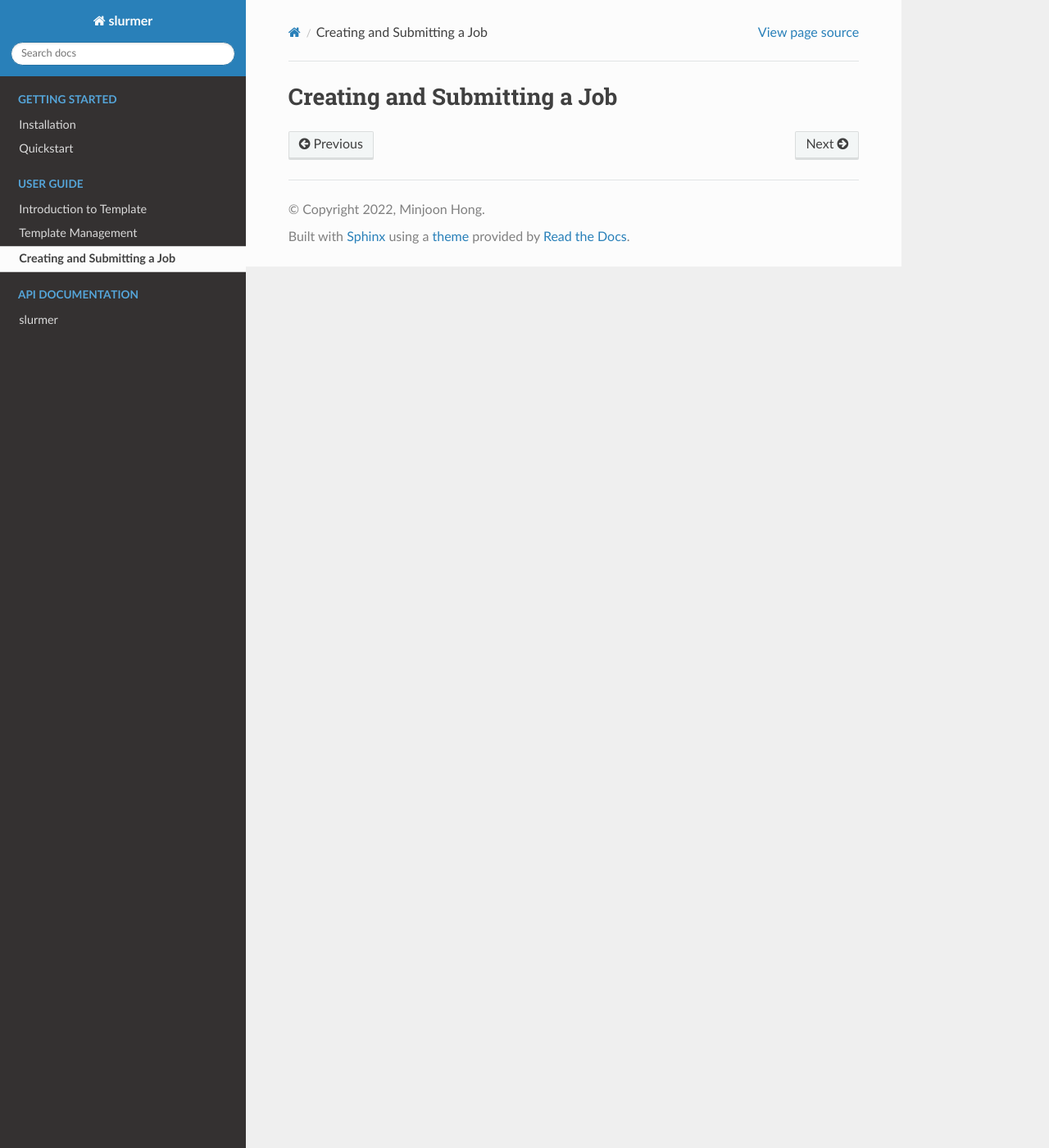
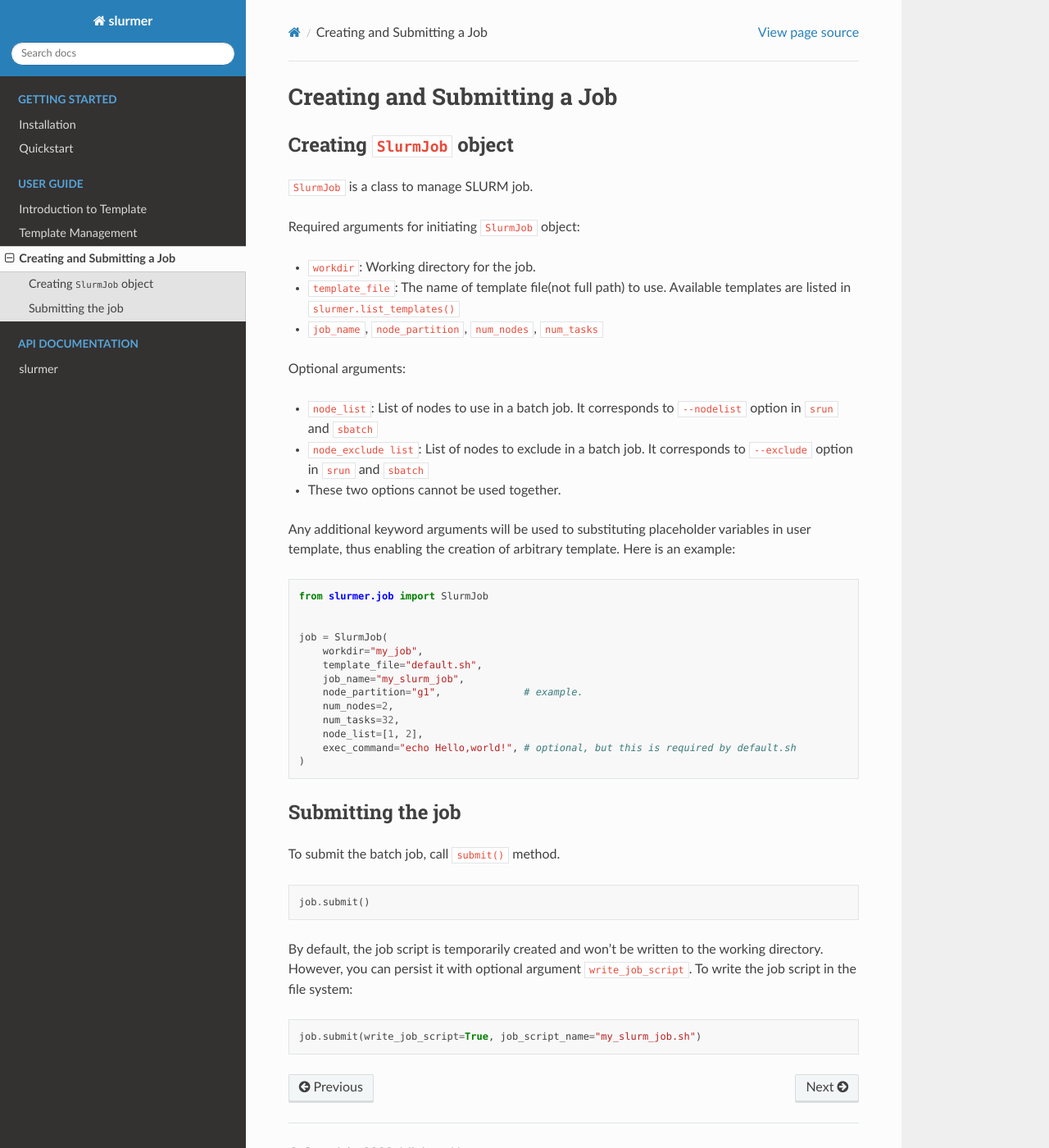
Before and after one commit to hans-group/slurmer, a Sphinx documentation site: the page built from docs/source/user_guide/submit_job.rst, in a window 1280 px wide and 1400 px high. Shown: the whole window at 82% size. Built offline with Sphinx 7.4.7 and the Read the Docs theme 2.0.0, drawn with Linux system fonts in a browser that asks for light colours.

Commit message:
updated docs

```diff
--- /dev/null
+++ b/docs/requirements.txt
@@ -0,0 +1,5 @@
+sphinx
+sphinx-rtd-theme
+recommonmark
+sphinx-sitemap
+sphinx-autodoc-typehints
--- a/docs/source/user_guide/submit_job.rst
+++ b/docs/source/user_guide/submit_job.rst
@@ -1,2 +1,54 @@
 Creating and Submitting a Job
 =============================
+
+Creating ``SlurmJob`` object
+----------------------------
+
+``SlurmJob`` is a class to manage SLURM job.
+
+Required arguments for initiating ``SlurmJob`` object:
+
+- ``workdir``: Working directory for the job.
+- ``template_file``: The name of template file(not full path) to use. Available templates are listed in ``slurmer.list_templates()``
+- ``job_name``, ``node_partition``, ``num_nodes``, ``num_tasks``
+
+Optional arguments:
+
+- ``node_list``: List of nodes to use in a batch job. It corresponds to ``--nodelist`` option in ``srun`` and ``sbatch``
+- ``node_exclude list``: List of nodes to exclude in a batch job. It corresponds to ``--exclude`` option in ``srun`` and ``sbatch``
+- These two options cannot be used together.
+
+Any additional keyword arguments will be used to substituting placeholder variables in user template, thus enabling the creation of arbitrary template.
+Here is an example:
+
+.. code-block:: python
+
+    from slurmer.job import SlurmJob
+
+
+    job = SlurmJob(
+        workdir="my_job",
+        template_file="default.sh",
+        job_name="my_slurm_job",
+        node_partition="g1",              # example.
+        num_nodes=2,
+        num_tasks=32,
+        node_list=[1, 2],
+        exec_command="echo Hello,world!", # optional, but this is required by default.sh
+    )
+
+Submitting the job
+------------------
+
+To submit the batch job, call ``submit()`` method.
+
+.. code-block:: python
+
+    job.submit()
+
+By default, the job script is temporarily created and won't be written to the working directory.
+However, you can persist it with optional argument ``write_job_script``. To write the job script in the file system:
+
+.. code-block:: python
+
+    job.submit(write_job_script=True, job_script_name="my_slurm_job.sh")
```
Also changed, not shown: docs/source/getting_started/quickstart.rst (+0 -7 lines).
